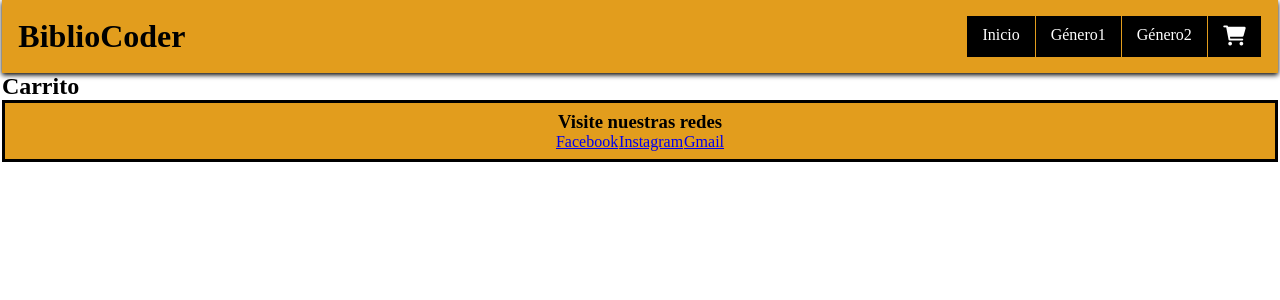
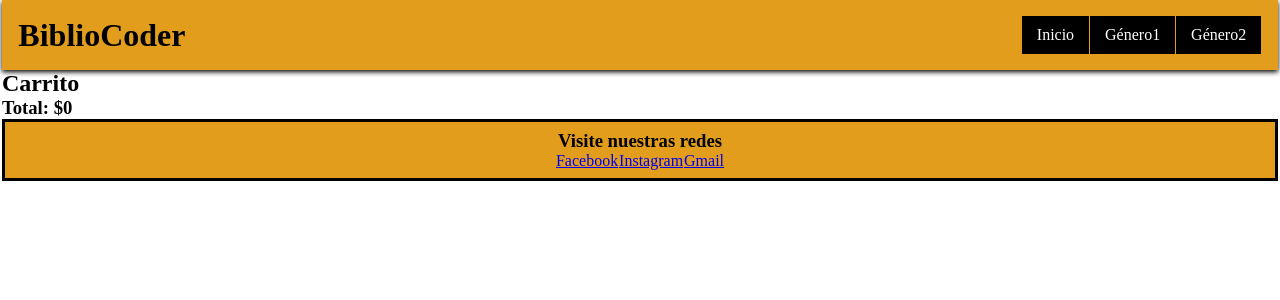
Before and after one commit to Marto2356/reactapp, a React (Create React App) app: page /carrito in a window 1280 px wide. Shown: the top 300 px of the page. Built offline with nearby package versions, Linux system fonts and the light colour scheme.

Commit message:
Firebase II

```diff
--- a/src/components/Carrito.js
+++ b/src/components/Carrito.js
@@ -4,12 +4,12 @@ import { contexto } from './CartContext'
 
 const Carrito = () => {
 
-    const {carrito,borrarDelCarrito, limpiarCarrito} = useContext(contexto)
-    console.log(carrito)
+    const {carrito,borrarDelCarrito, limpiarCarrito, calcularTotal} = useContext(contexto)
 
     return (
         <>
             <h2>Carrito</h2>
+            <h3> Total: ${calcularTotal()}</h3>
             {
             carrito.map(item=>(
                 <div key={item.producto.id} className="carrito">
--- a/src/components/CartContext.js
+++ b/src/components/CartContext.js
@@ -4,6 +4,22 @@ const { Provider } = contexto;
 
 const MiProvider = ({ children }) => {
   const [carrito, setCarrito] = useState([]);
+
+  const calcularTotal = ()=>{
+      let total = 0
+      carrito.forEach(elemento => {
+          total += elemento.producto.precio *elemento.cantidad
+      });
+      return total
+  }
+
+  const calcularTotalItems = ()=>{
+      let total = 0
+      carrito.forEach(elemento => {
+          total += elemento.cantidad
+      });
+      return total
+  }
 
   const agregarAlCarrito = (producto, cantidad) => {
     let cartProduct = {producto,cantidad}
@@ -40,7 +56,9 @@ const MiProvider = ({ children }) => {
     limpiarCarrito,
     carrito,
     agregarAlCarrito,
-    isInCart
+    isInCart,
+    calcularTotal,
+    calcularTotalItems
   };
 
   return <Provider value={valorDelContexto}>{children}</Provider>;
--- a/src/components/CartWidget.js
+++ b/src/components/CartWidget.js
@@ -1,12 +1,19 @@
-import React from 'react'
-import {Link} from 'react-router-dom'
+import { useContext } from "react";
+import {contexto} from "./CartContext"
 
-const CartWidget = () => {
-    return (
-        <Link to="/carrito">
-            <i className="fa-solid fa-cart-shopping cart"></i>
-        </Link>
-    )
-}
+const CartWidget =() =>{
 
-export default CartWidget
+    const{calcularTotalItems}=useContext(contexto);
+
+    return(
+        <>
+        {calcularTotalItems()>0 ?<div>
+            <i className="fa-solid fa-cart-shopping cart">
+                <div>{calcularTotalItems()}</div>
+            </i>
+        </div>:null}
+        </>
+)};
+
+
+export default CartWidget;
--- a/src/components/ItemDetail.js
+++ b/src/components/ItemDetail.js
@@ -7,7 +7,6 @@ const ItemDetail = (props) => {
     const { nombre, generos, autor, fecha, precio,img } = props.producto;
 
     const carritoContext = useContext(contexto)
-    console.log(carritoContext)
 
     const onAdd = (unidadesSeleccionadas) => {
         carritoContext.agregarAlCarrito(props.producto,unidadesSeleccionadas)
--- a/src/components/ItemDetailContainer.js
+++ b/src/components/ItemDetailContainer.js
@@ -21,7 +21,7 @@ const ItemDetailContainer = () => {
                 const libro = doc.data()
                 return libro
             })
-            setProducto(libros)
+            setProducto(libros[0])
         })
     },[id]);
 
```
